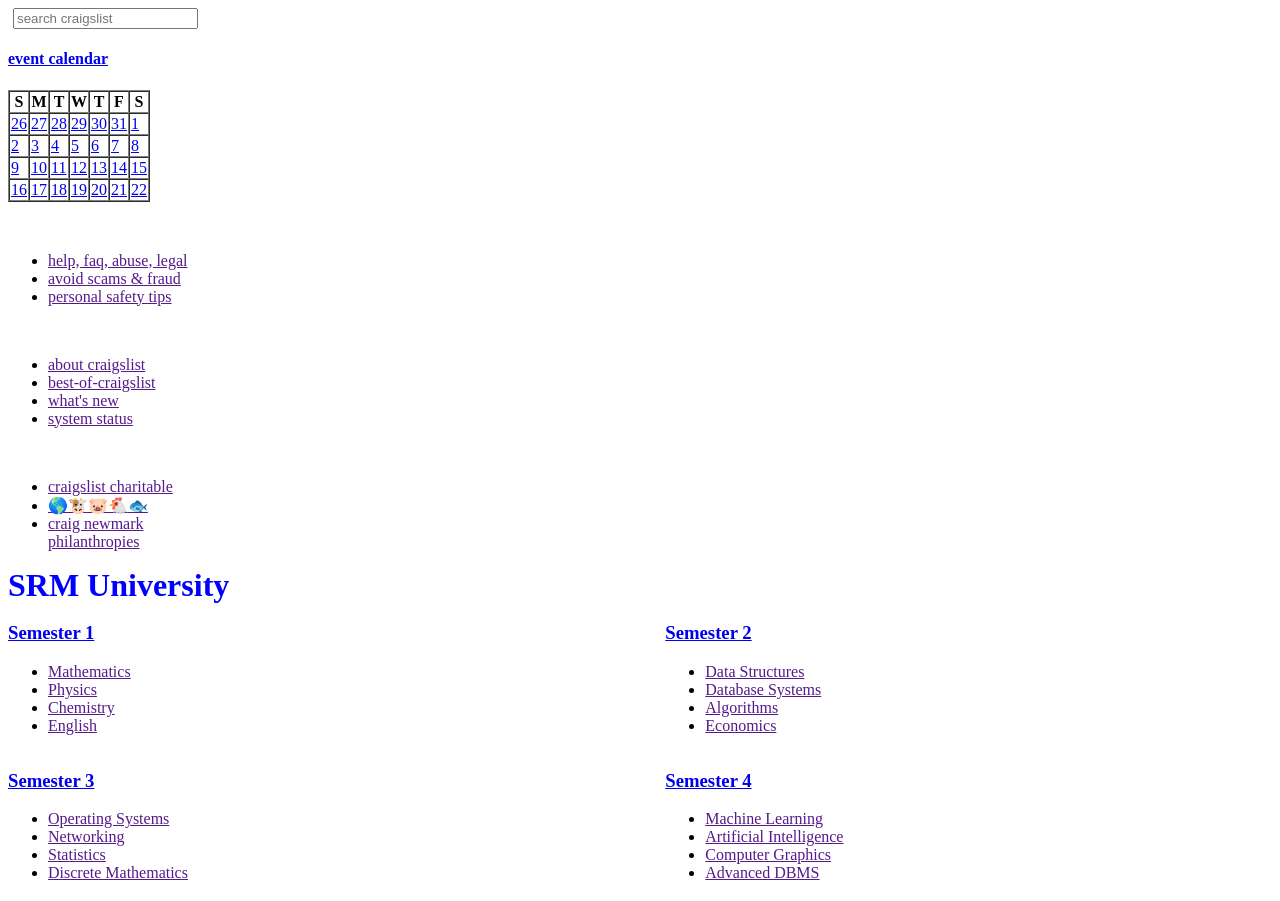
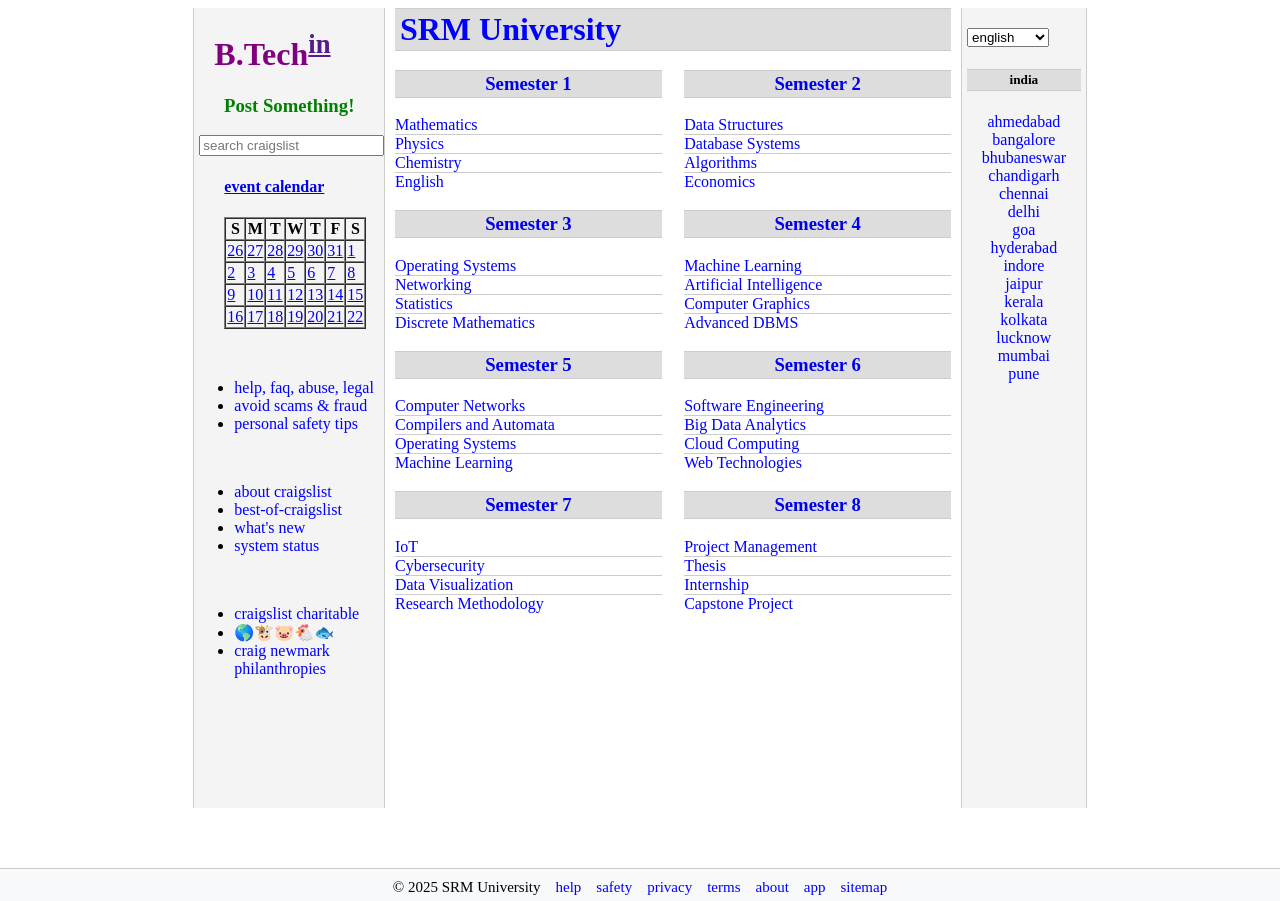
Before and after one commit to Akhil122318/semester, a plain HTML site: page index.html in a window 1280 px wide. Shown: the top 901 px of the page. Drawn offline with Linux system fonts and the light colour scheme.

Commit message:
Update index.html

```diff
--- a/index.html
+++ b/index.html
@@ -1,3 +1,21 @@
+<!DOCTYPE html>
+<html lang="en">
+<head>
+    <meta charset="UTF-8">
+    <meta name="viewport" content="width=device-width, initial-scale=1.0">
+    <title>Semester</title>
+    <link rel="stylesheet" href="Styles.css">
+</head>
+<body>
+    <div class="container">
+        <div class="division1"></div>
+        <div class="division2">
+            <div id="leftbar" class="leftbar">
+                <h1 id="logo">
+        <span style="margin-left: 20px; color:purple;">B.Tech</span><sup><a href="">in</a></sup>
+        <h3 style="margin-top: 10px; color: green; text-align: center;">Post Something!</h3>
+
+    </h1>
 
 
 
```
